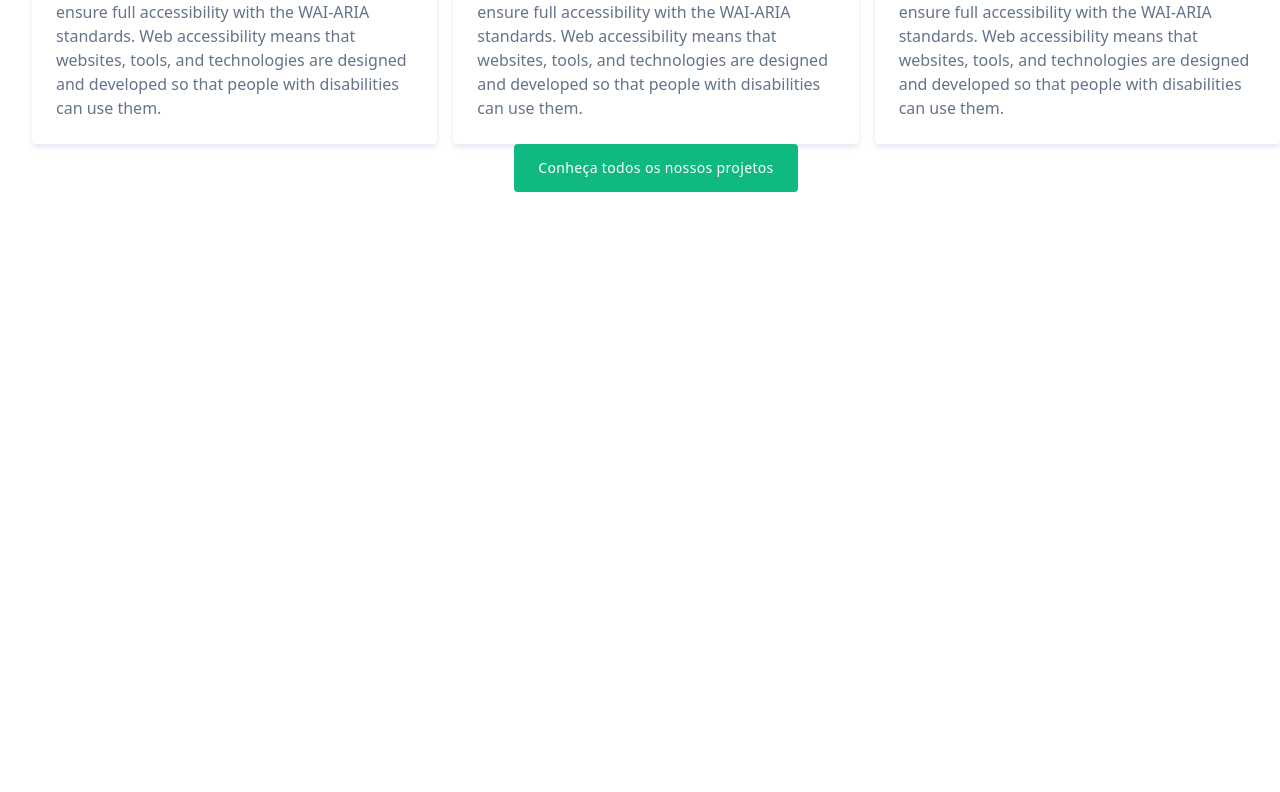
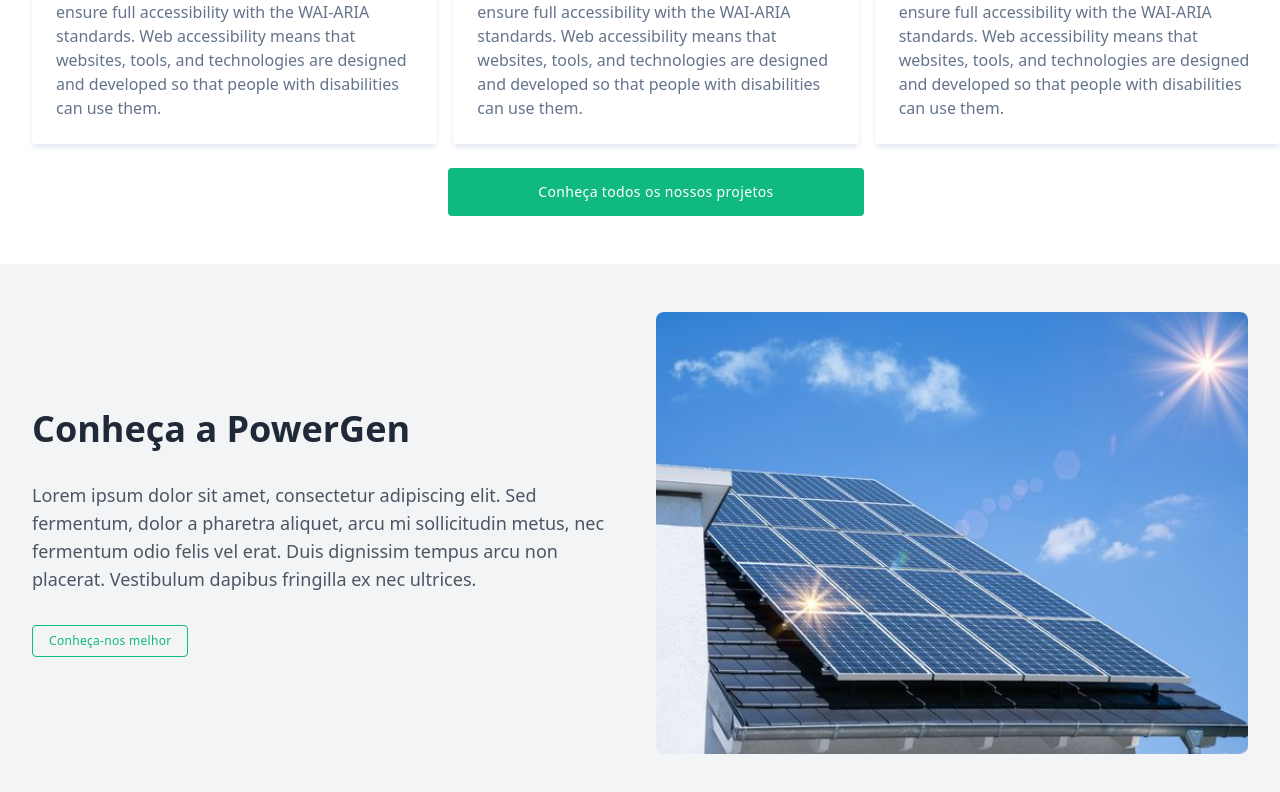
Before and after one commit to IagoPuzer/LandingPage, a React (Vite) app: page / in a window 1280 px wide. Shown: the part 2070-2862 px from the top of the page. Before the commit the page ends 2310 px from the top, so only its background shows below. Built offline with nearby package versions, Linux system fonts and the light colour scheme.

Commit message:
criando contant section

```diff
--- a/src/App.jsx
+++ b/src/App.jsx
@@ -217,6 +217,7 @@ export function App() {
           <h2 className="flex justify-center text-2xl font-semibold mb-6">
             Nossos projetos
           </h2>
+          <div className="flex flex-col">
             <div className="grid grid-cols-3 gap-4">
               {projects.map((project, index) => (
                 <CardProjects
@@ -228,9 +229,10 @@ export function App() {
                 />
               ))}
             </div>
-          <button className="inline-flex items-center justify-center h-12 gap-2 px-6 text-sm font-medium tracking-wide text-white transition duration-300 rounded whitespace-nowrap bg-emerald-500 hover:bg-emerald-600 focus:bg-emerald-700 focus-visible:outline-none">
+            <button className=" mt-6 flex mx-auto items-center justify-center h-12 w-1/3 gap-2 px-6 text-sm font-medium tracking-wide text-white transition duration-300 rounded whitespace-nowrap bg-emerald-500 hover:bg-emerald-600 focus:bg-emerald-700 focus-visible:outline-none">
               <span>Conheça todos os nossos projetos</span>
             </button>
+          </div>
         </div>
         <ProjectsModal
           isOpen={modalOpen}
@@ -238,6 +240,32 @@ export function App() {
           project={selectedProject}
         />
       </section>
+      <section id="contact" className="bg-gray-100">
+        <div className="flex flex-col md:flex-row items-center justify-center space-y-4 md:space-y-0 md:space-x-8 px-8 container mx-auto py-12 ">
+          {/* Coluna do Texto */}
+          <div className="md:w-1/2 space-y-8">
+            <h2 className="text-3xl md:text-4xl font-bold text-gray-800 mb-4">
+              Conheça a PowerGen
+            </h2>
+            <p className="text-lg text-gray-600">
+              Lorem ipsum dolor sit amet, consectetur adipiscing elit. Sed
+              fermentum, dolor a pharetra aliquet, arcu mi sollicitudin metus,
+              nec fermentum odio felis vel erat. Duis dignissim tempus arcu non
+              placerat. Vestibulum dapibus fringilla ex nec ultrices.
+            </p>
+            <button className="inline-flex h-8 items-center justify-center gap-2 whitespace-nowrap rounded border border-emerald-500 px-4 text-xs font-medium tracking-wide text-emerald-500 transition duration-300 hover:border-emerald-600 hover:text-emerald-600 focus:border-emerald-700 focus:text-emerald-700 focus-visible:outline-none disabled:cursor-not-allowed disabled:border-emerald-300 disabled:text-emerald-300 disabled:shadow-none">
+              <span>Conheça-nos melhor</span>
+            </button>
+          </div>
+          <div className="md:w-1/2">
+            <img
+              src={About}
+              alt="Descrição da Imagem"
+              className="w-full h-auto rounded-lg"
+            />
+          </div>
+        </div>
+      </section>
     </div>
   );
 }
```
Lines whose indentation alone changed are shown as unchanged.
